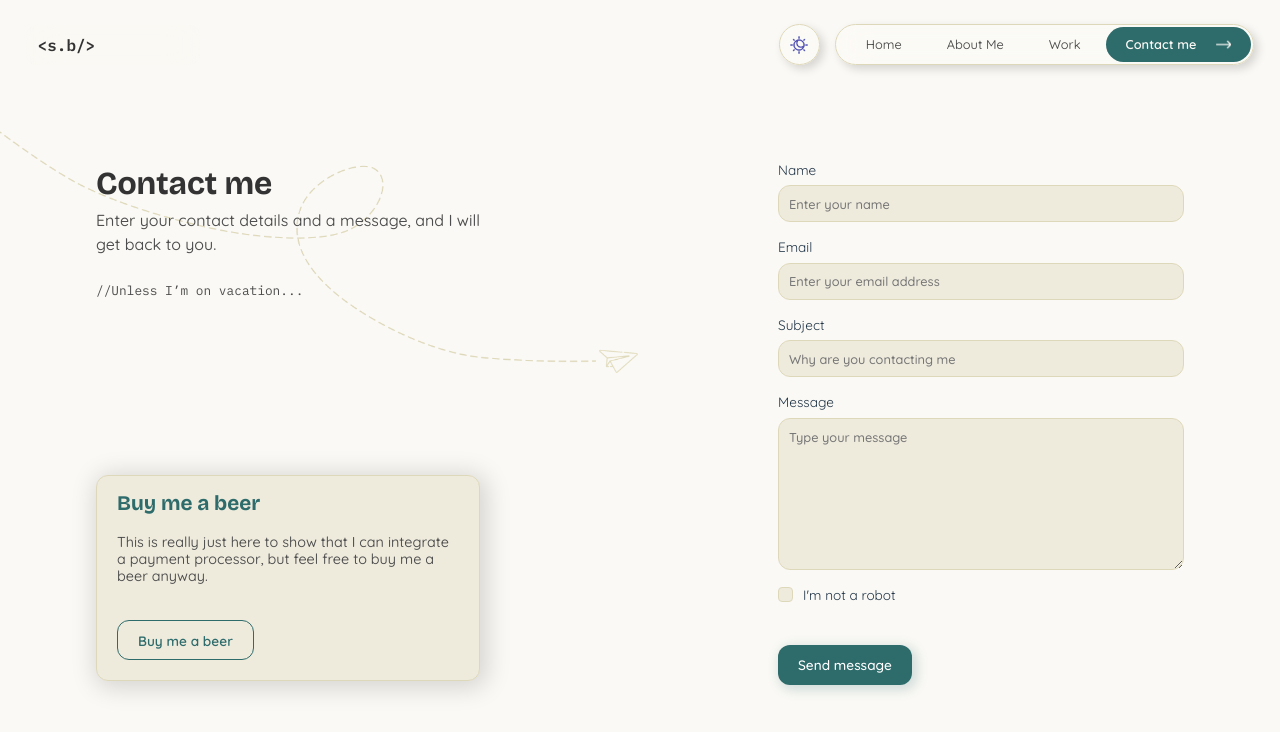
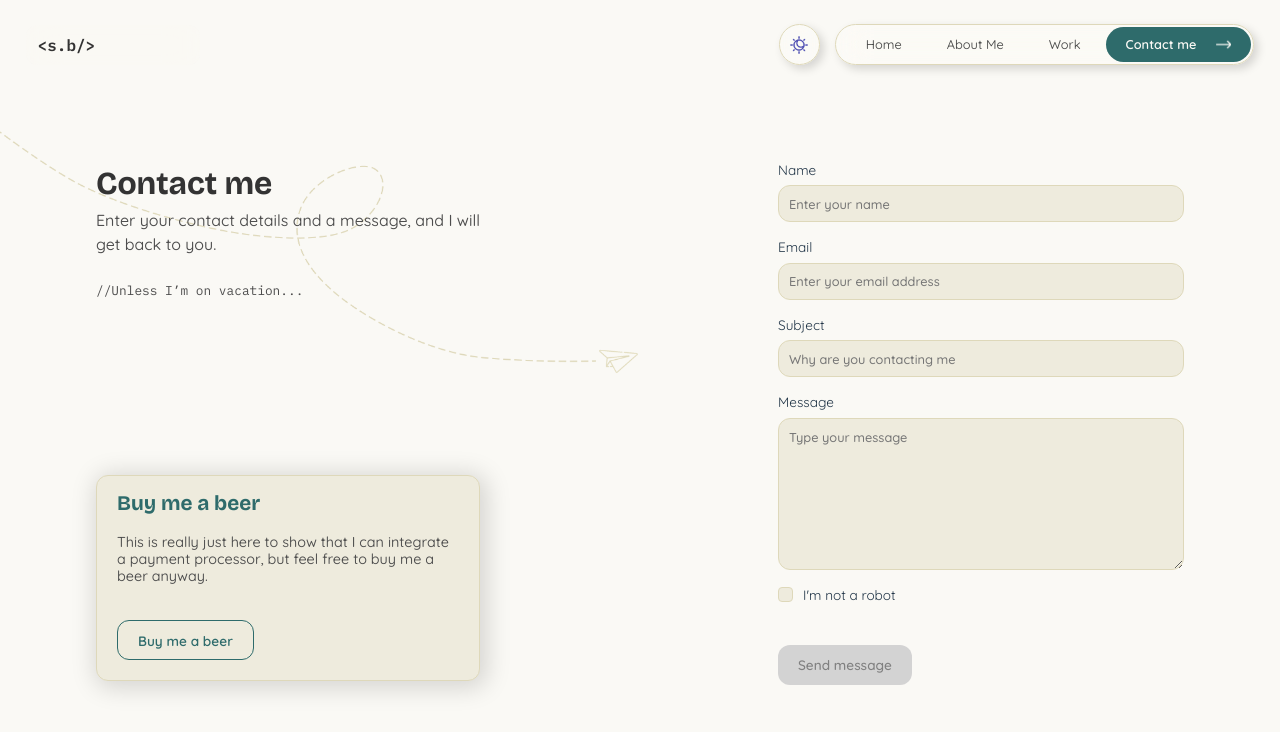
Before and after one commit to Stefdev13/stef-bekaert-portfolio, a React (Vite) app: page /contact in a window 1280 px wide. Shown: the top 732 px of the page. Built offline with nearby package versions, Linux system fonts and the light colour scheme.

Commit message:
Contact form
Submit button for form is disabled and visibly disabled if the form is invalid

```diff
--- a/src/components/contact/ContactForm.jsx
+++ b/src/components/contact/ContactForm.jsx
@@ -1,4 +1,4 @@
-import React, { useId, useState } from "react";
+import React, { useId, useState, useRef } from "react";
 import { useFormStatus } from "react-dom";
 import styles from "./ContactForm.module.css";
 import { sendMessage, reportBug } from "../../services/message-service";
@@ -14,12 +14,15 @@ function ContactForm(props) {
   const [subject, setSubject] = useState("");
   const [message, setMessage] = useState("");
   const [captcha, setCaptcha] = useState(false);
+  const [formIsValid, setFormIsValid] = useState(false);
 
   const nameInputId = useId();
   const emailInputId = useId();
   const subjectInputId = useId();
   const messageInputId = useId();
   const captchaInputId = useId();
+
+  const formRef = useRef(null);
 
   function submitForm() {
     console.log("triggered");
@@ -66,7 +69,12 @@ function ContactForm(props) {
   }
 
   return (
-    <form action={submitForm} className={styles.form} data-test="contact-form">
+    <form
+      ref={formRef}
+      action={submitForm}
+      className={styles.form}
+      data-test="contact-form"
+    >
       <section>
         <label htmlFor="">Name</label>
         <input
@@ -77,7 +85,9 @@ function ContactForm(props) {
           placeholder="Enter your name"
           onChange={(e) => {
             setName(e.target.value);
+            setFormIsValid(formRef.current.checkValidity());
           }}
+          data-test="name-input"
         />
       </section>
 
@@ -91,7 +101,9 @@ function ContactForm(props) {
           placeholder="Enter your email address"
           onChange={(e) => {
             setEmail(e.target.value);
+            setFormIsValid(formRef.current.checkValidity());
           }}
+          data-test="email-input"
         />
       </section>
 
@@ -105,7 +117,9 @@ function ContactForm(props) {
           placeholder="Why are you contacting me"
           onChange={(e) => {
             setSubject(e.target.value);
+            setFormIsValid(formRef.current.checkValidity());
           }}
+          data-test="subject-input"
         />
       </section>
 
@@ -118,7 +132,9 @@ function ContactForm(props) {
           placeholder="Type your message"
           onChange={(e) => {
             setMessage(e.target.value);
+            setFormIsValid(formRef.current.checkValidity());
           }}
+          data-test="message-textarea"
         ></textarea>
       </section>
 
@@ -130,24 +146,28 @@ function ContactForm(props) {
           required={true}
           onChange={() => {
             setCaptcha(!captcha);
+            setFormIsValid(formRef.current.checkValidity());
           }}
+          data-test="captche-checkbox"
         />
         <label htmlFor="">I'm not a robot</label>
       </section>
 
-      <SubmitSection />
+      <SubmitSection formIsValid={formIsValid} />
     </form>
   );
 }
 
-function SubmitSection() {
+function SubmitSection(props) {
+  const formIsValid = props.formIsValid;
   const status = useFormStatus();
 
   return (
     <button
       type="submit"
       className={styles.submitBtn}
-      disabled={status.pending}
+      disabled={status.pending ? true : !formIsValid}
+      data-test="submit-btn"
     >
       {status.pending ? "sending message..." : "Send message"}
     </button>
--- a/src/components/contact/ContactForm.module.css
+++ b/src/components/contact/ContactForm.module.css
@@ -127,6 +127,24 @@ input[type="checkbox"]:checked {
     border: none;
 }
 
+.submitBtn:disabled {
+    background-color: lightgrey;
+
+    color: grey;
+
+    box-shadow: none;
+}
+
+.submitBtn:disabled:hover {
+    background-color: lightgrey;
+
+    color: grey;
+
+    box-shadow: none;
+
+    cursor: default;
+}
+
 .submitBtn:hover {
     cursor: pointer;
 
```
